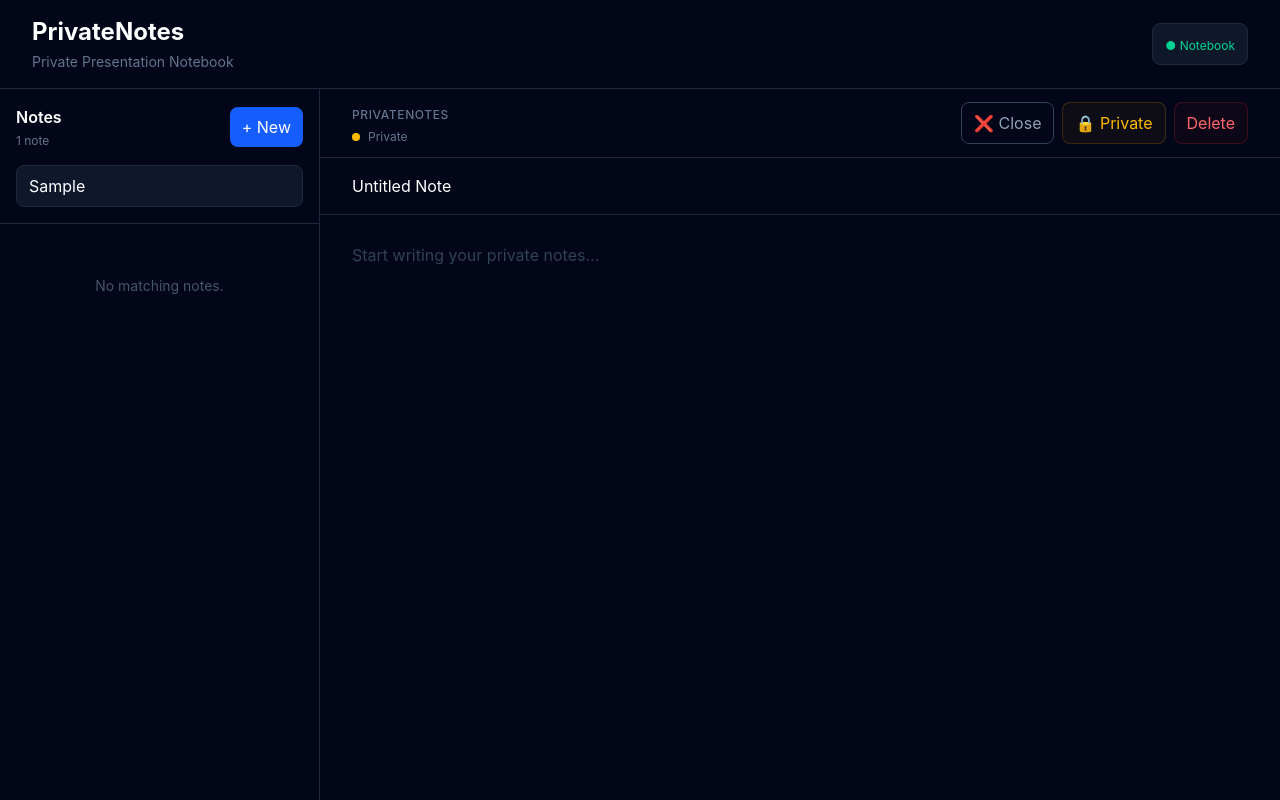
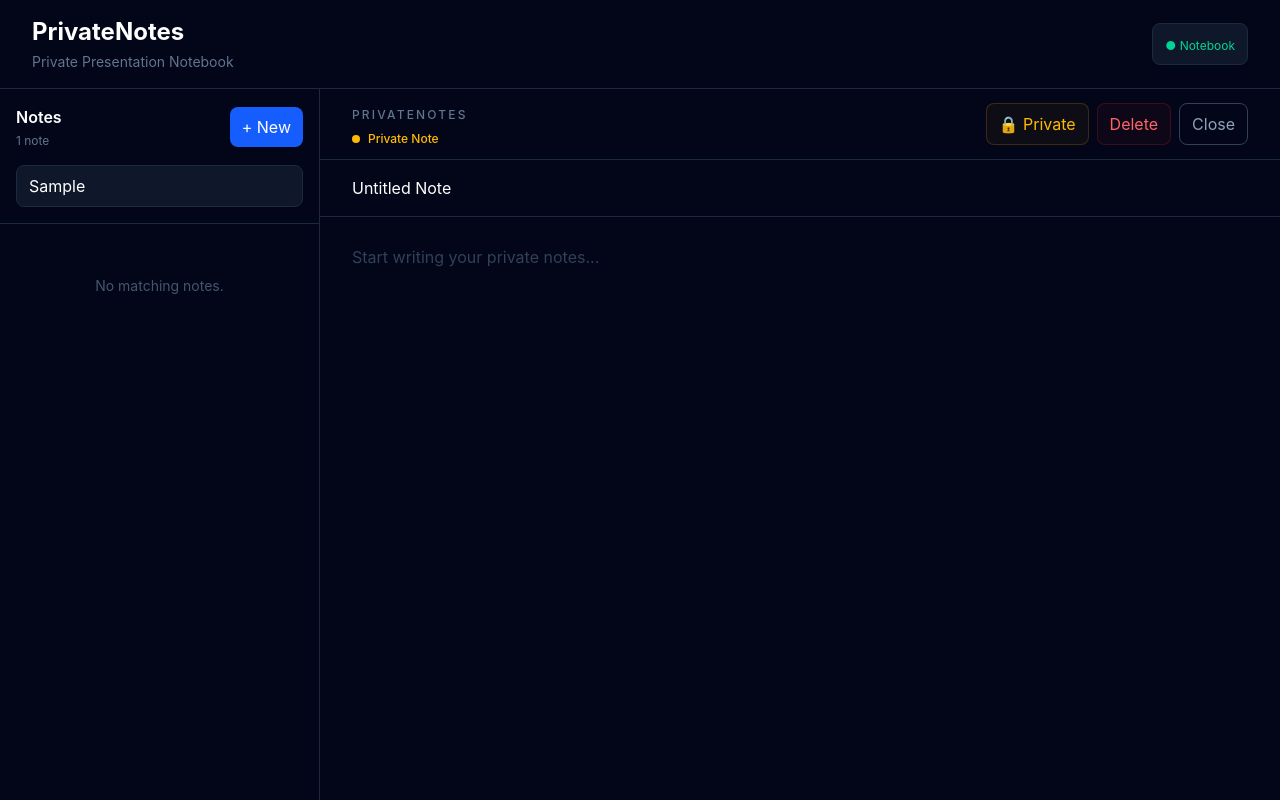
Before and after one commit to farooqahmadahmadi/PrivateNote, a React (Vite) app: page / in a window 1280 px wide. Both pictures are taken after typing "Sample" into the empty fields and a click on the button "+ New". Shown: the top 800 px of the page. Built offline with nearby package versions, Linux system fonts and the light colour scheme.

Commit message:
Workin OK

```diff
--- a/src/components/NoteToolbar.jsx
+++ b/src/components/NoteToolbar.jsx
@@ -3,12 +3,13 @@ function NoteToolbar({ note, onDelete, onTogglePrivacy, onClose }) {
 
   return (
     <header className="flex items-center justify-between gap-4 border-b border-slate-800 px-5 py-3 sm:px-8">
+      {/* Status */}
       <div className="min-w-0">
-        <span className="text-xs font-medium uppercase tracking-wider text-slate-500">
+        <span className="text-xs font-medium uppercase tracking-[0.18em] text-slate-500">
           PrivateNotes
         </span>
 
-        <div className="mt-1 flex items-center gap-2">
+        <div className="mt-1.5 flex items-center gap-2">
           <span
             className={[
               "h-2 w-2 rounded-full",
@@ -16,40 +17,55 @@ function NoteToolbar({ note, onDelete, onTogglePrivacy, onClose }) {
             ].join(" ")}
           />
 
-          <span className="text-xs text-slate-500">
-            {isPrivate ? "Private" : "Public"}
+          <span
+            className={[
+              "text-xs font-medium",
+              isPrivate ? "text-amber-400" : "text-emerald-400",
+            ].join(" ")}
+          >
+            {isPrivate ? "Private Note" : "Public Note"}
           </span>
         </div>
       </div>
 
+      {/* Actions */}
       <div className="flex shrink-0 items-center gap-2">
-        <button
-          type="button"
-          onClick={onClose}
-          className="rounded-lg border border-slate-700 px-3 py-2 text-xs font-medium text-slate-400 transition hover:bg-slate-800 hover:text-white"
-        >
-          ❌ Close
-        </button>
-
+        {/* Privacy */}
         <button
           type="button"
           onClick={onTogglePrivacy}
+          title={
+            isPrivate
+              ? "Make this note visible in Presentation"
+              : "Make this note private"
+          }
           className={[
             "rounded-lg border px-3 py-2 text-xs font-medium transition",
+            "active:scale-[0.98]",
             isPrivate
-              ? "border-amber-500/20 bg-amber-500/5 text-amber-400 hover:bg-amber-500/10"
-              : "border-emerald-500/20 bg-emerald-500/5 text-emerald-400 hover:bg-emerald-500/10",
+              ? "border-amber-500/20 bg-amber-500/5 text-amber-400 hover:border-amber-500/30 hover:bg-amber-500/10"
+              : "border-emerald-500/20 bg-emerald-500/5 text-emerald-400 hover:border-emerald-500/30 hover:bg-emerald-500/10",
           ].join(" ")}
         >
           {isPrivate ? "🔒 Private" : "🌐 Public"}
         </button>
 
+        {/* Delete */}
         <button
           type="button"
           onClick={onDelete}
-          className="rounded-lg border border-red-500/20 bg-red-500/5 px-3 py-2 text-xs font-medium text-red-400 transition hover:bg-red-500/10 hover:text-red-300"
+          className="rounded-lg border border-red-500/20 bg-red-500/5 px-3 py-2 text-xs font-medium text-red-400 transition hover:border-red-500/30 hover:bg-red-500/10 hover:text-red-300 active:scale-[0.98]"
         >
           Delete
+        </button>
+
+        {/* Close */}
+        <button
+          type="button"
+          onClick={onClose}
+          className="rounded-lg border border-slate-700 px-3 py-2 text-xs font-medium text-slate-400 transition hover:bg-slate-800 hover:text-white active:scale-[0.98]"
+        >
+          Close
         </button>
       </div>
     </header>
--- a/src/components/NotesEditor.jsx
+++ b/src/components/NotesEditor.jsx
@@ -15,6 +15,7 @@ function NotesEditor() {
     updateNote,
     deleteNote,
     selectNote,
+    toggleNotePrivacy,
   } = useNotes();
 
   const [draftTitle, setDraftTitle] = useState("");
@@ -110,13 +111,15 @@ function NotesEditor() {
   // ==================================================
 
   const handleTogglePrivacy = () => {
-    if (!activeNoteId || !activeNote) {
+    if (!activeNoteId) {
       return;
     }
 
-    updateNote(activeNoteId, {
-      isPrivate: activeNote.isPrivate === false,
-    });
+    if (saveTimer.current) {
+      clearTimeout(saveTimer.current);
+    }
+
+    toggleNotePrivacy(activeNoteId);
   };
 
   // ==================================================
@@ -264,7 +267,9 @@ function NotesEditor() {
               />
 
               <div className="border-t border-slate-800 px-5 py-2 text-right sm:px-8">
-                <span className="text-[11px] text-emerald-500">Auto saved</span>
+                <span className="text-[11px] text-emerald-500">
+                  Auto saved
+                </span>
               </div>
             </div>
           </>
```
